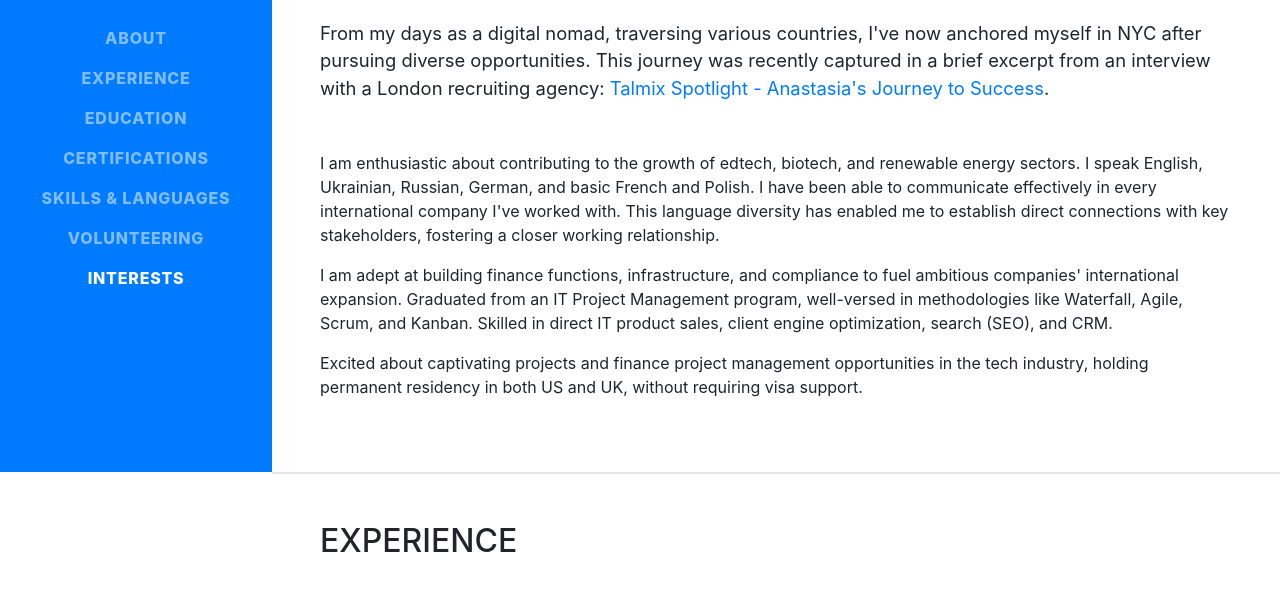
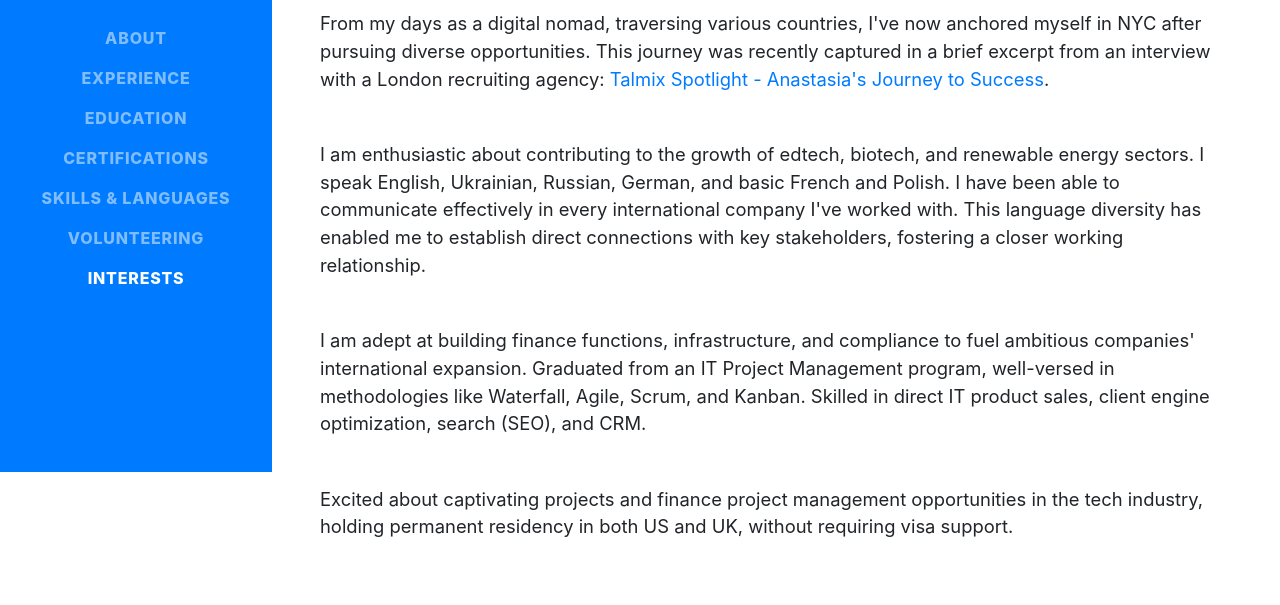
Before and after one commit to anastasiia-fedchenko/cv, a website with bundled scripts: page index.html in a window 1280 px wide. Shown: the part 328-933 px from the top of the page. Built offline with nearby package versions, Linux system fonts and the light colour scheme; a web font is replaced by a local one.

Commit message:
Update index.html

```diff
--- a/index.html
+++ b/index.html
@@ -83,16 +83,16 @@
                     From my days as a digital nomad, traversing various countries, I've now anchored myself in NYC after pursuing diverse opportunities.
                     This journey was recently captured in a brief excerpt from an interview with a London recruiting agency:
                     <a href="https://www.talmix.com/resources/talmix-talent-spotlight/finance-anastasias-journey-to-success"> Talmix Spotlight - Anastasia's Journey to Success</a>.
-                    </p>
+                    <p class="lead mb-5">
                     I am enthusiastic about contributing to the growth of edtech, biotech, and renewable energy sectors.
                     I speak English, Ukrainian, Russian, German, and basic French and Polish.
                     I have been able to communicate effectively in every international company I've worked with. This language diversity has enabled me to establish direct connections
                     with key stakeholders, fostering a closer working relationship.
-                   </p>
+                    <p class="lead mb-5">
                     I am adept at building finance functions, infrastructure, and compliance to fuel ambitious companies' international expansion.
                     Graduated from an IT Project Management program, well-versed in methodologies like Waterfall, Agile, Scrum, and Kanban.
                     Skilled in direct IT product sales, client engine optimization, search (SEO), and CRM.
-                     </p>
+                     <p class="lead mb-5">
                     Excited about captivating projects and finance project management opportunities in the tech industry, holding permanent residency in both US and UK, without requiring visa support.
                   </p>
               </div>
```
